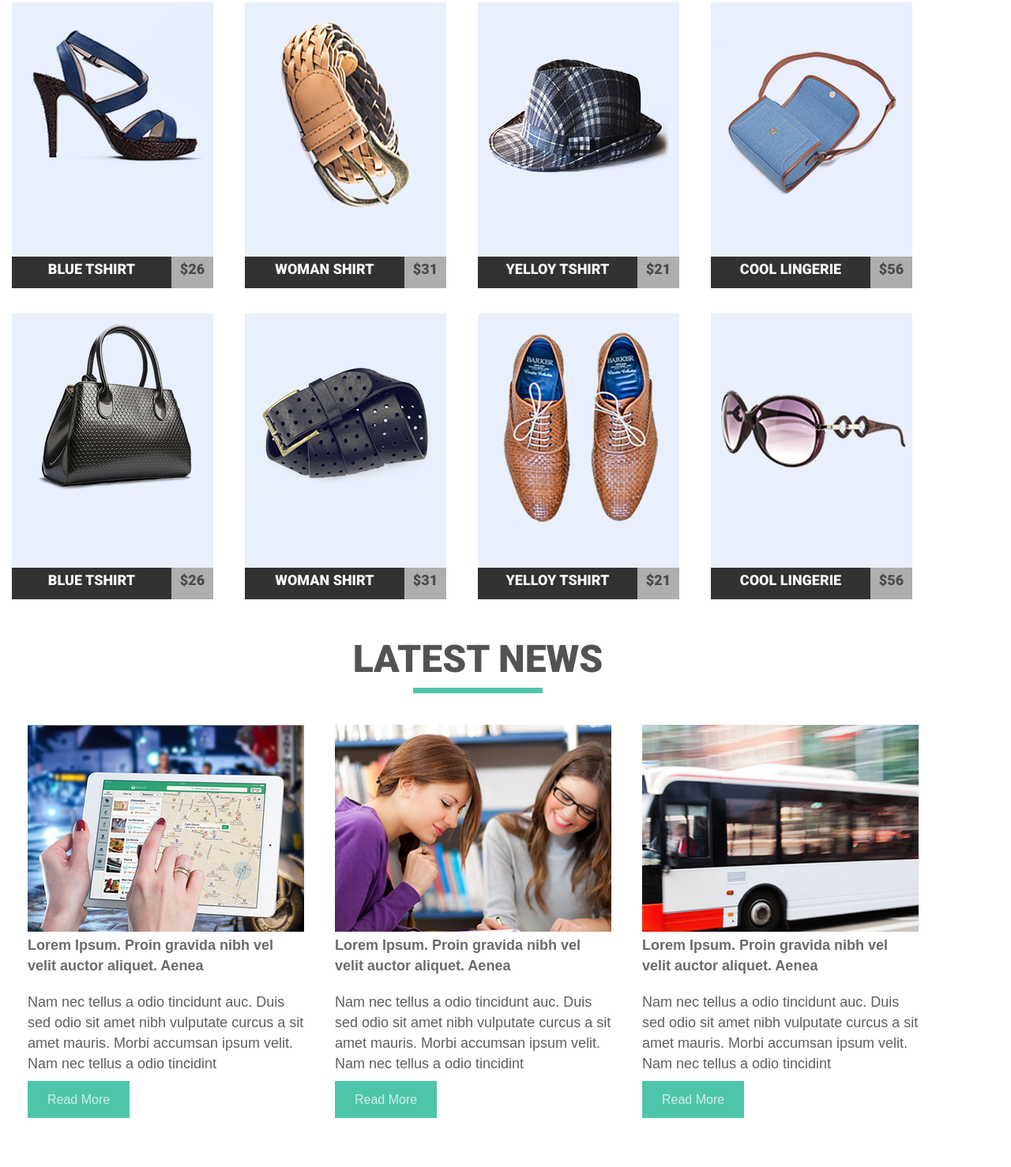
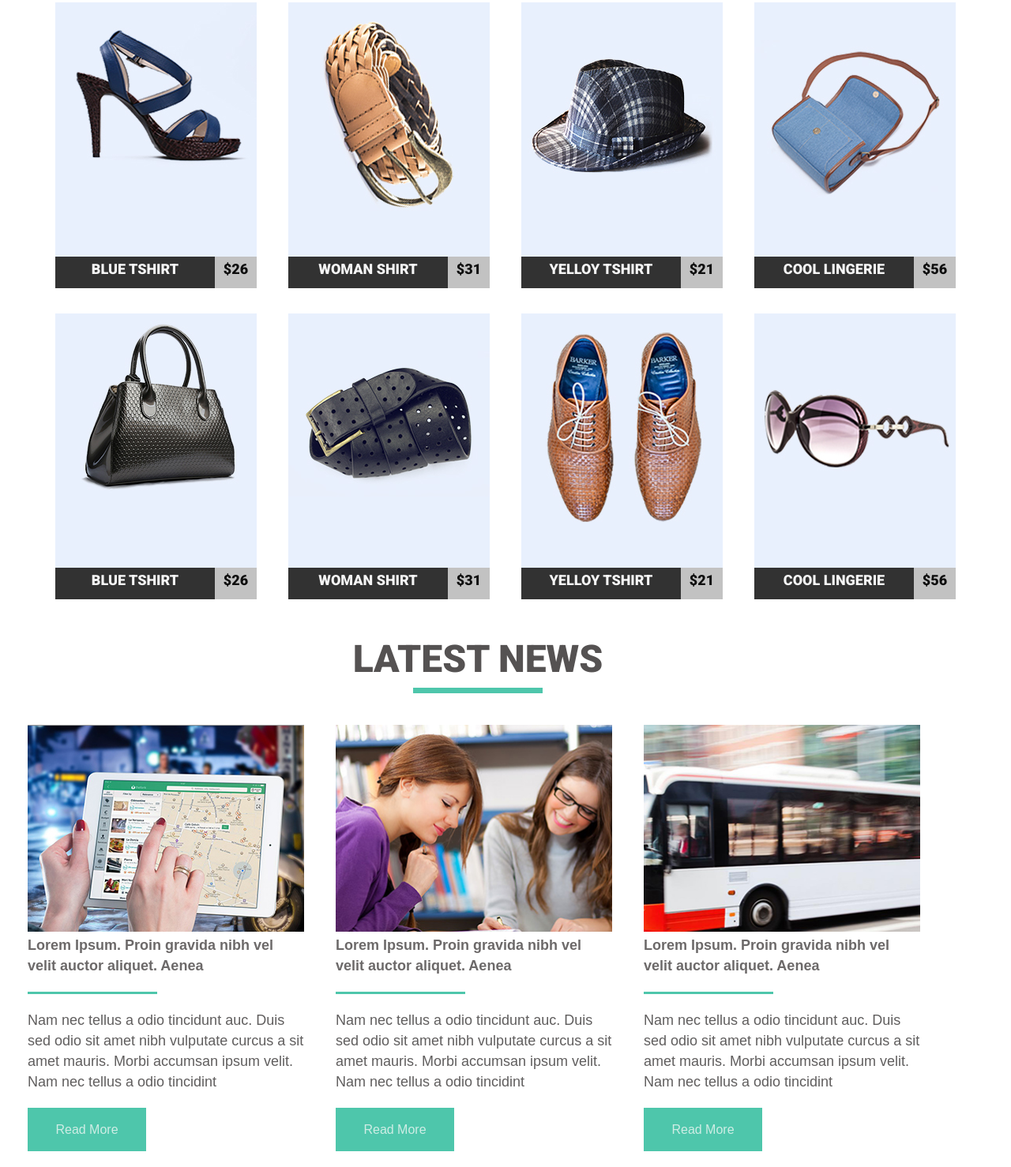
Before and after one commit to horianina/horianina-goit-fe-course, a plain HTML site: page module-04/index.html in a window 1280 px wide. Shown: the part 158-1636 px from the top of the page at 79% size. Before the commit the page ends 1584 px from the top, so only its background shows below. Drawn offline with Linux system fonts and the light colour scheme.

Commit message:
changed module-04

```diff
--- a/module-04/css/styles.css
+++ b/module-04/css/styles.css
@@ -17,6 +17,7 @@
     width: 1140px;
     padding-left: 15px;
     padding-right: 15px;
+    margin: 0 auto;
 }
 .logo {
     float: left;
@@ -77,7 +78,12 @@
 
 }
 
+
+
 .row-list-price:hover {
+    background-color: #1abc9c;
+}
+.row-list-name:hover {
     background-color: #1abc9c;
 }
 .row-list-rectangle {
@@ -132,7 +138,7 @@
     line-height: 32px;
     width: 202px;
     height: 40px;
-    background-color: #323232;
+
     color: #f5f5f5;
     margin: 0;
     padding: 0;
@@ -148,8 +154,7 @@
     line-height: 32px;
     width: 53px;
     height: 40px;
-
-    background-color: #8c8c8c;
+    background-color: #ffffff;
     opacity: 0.7;
     margin: 0;
     padding: 0;
@@ -171,10 +176,10 @@
     margin-right: 10px;
 }
 .page-footer-row:not(:nth-child(3n)){
-    margin-right: 39px;
+    margin-right: 40px;
 }
 .page-footer-row::not(:nth-last-child(-n+3)) {
-    margin-bottom: 83px;
+    margin-bottom: 82px;
 }
 .page-footer-name {
     font-family: "Roboto", "Arial", serif;
@@ -196,6 +201,15 @@
     margin: 0;
     margin-bottom: 20px;
 }
+.page-footer-heading::after {
+
+    display: block;
+    width: 164px;
+    height: 3px;
+    background-color: #4ec6ab ;
+    content: '';
+    margin: 20px 0;
+}
 .page-footer-post {
     font-family: "OpenSans", "Arial", sans-serif;
     font-size: 18px;
@@ -205,12 +219,14 @@
     margin-bottom: 20px;
 }
 .page-footer-link {
+    display: block;
     font-family: "OpenSans", "Arial", sans-serif;
     background-color: #4ec6ab;
     text-decoration: none;
+    text-align: center;
     color: #cfede5;
-    width: 160px;
-    height: 50px;
+    width: 100px;
+    height: 25px;
     font-size: 16px;
     line-height: 26px;
     padding: 15px 25px;
--- a/module-04/index.html
+++ b/module-04/index.html
@@ -11,7 +11,7 @@
     <body>
 
         <header class="page-header clearfix">
-            <div class="container">
+            <div class="container clearfix">
             <a href="#" class="logo">Mart</a>
                <ul class="site-navigation clearfix">
 
@@ -27,13 +27,13 @@
         <main>
 
             <section class="row">
-                <div class="container">
+                <div class="container clearfix">
                 <h2 class="row-list-heading">Featured products</h2>
 
                 <ul class="row-list clearfix">
                     <li class="row-list-rectangle">
                         <img class="row-list-image" src="img/image1.jpg" alt="row member image" width="255" height="322">
-                        <div class="row-list-name">
+                        <div class="row-list-name clearfix">
                             <h2><a href="#" class="row-list-names">blue tshirt</a></h2>
                             <p class="row-list-price">$26</p>
                         </div>
@@ -41,7 +41,7 @@
                     </li>
                     <li class="row-list-rectangle">
                         <img class="row-list-image" src="img/image2.jpg" alt="row member image" width="255" height="322">
-                        <div class="row-list-name">
+                        <div class="row-list-name clearfix">
                             <h2><a href="#" class="row-list-names">woman shirt</a></h2>
                             <p class="row-list-price">$31</p>
                         </div>
@@ -49,7 +49,7 @@
                     </li>
                     <li class="row-list-rectangle">
                         <img class="row-list-image" src="img/image3.jpg" alt="row member image" width="255" height="322">
-                        <div class="row-list-name">
+                        <div class="row-list-name clearfix">
                             <h2><a href="#" class="row-list-names">yelloy tshirt</a></h2>
                             <p class="row-list-price">$21</p>
                         </div>
@@ -57,7 +57,7 @@
                     </li>
                     <li class="row-list-rectangle">
                         <img class="row-list-image" src="img/image4.jpg" alt="row member image" width="255" height="322">
-                        <div class="row-list-name">
+                        <div class="row-list-name clearfix">
                             <h2><a href="#" class="row-list-names">Cool lingerie</a></h2>
                             <p class="row-list-price">$56</p>
                         </div>
@@ -65,7 +65,7 @@
                     </li>
                     <li class="row-list-rectangle">
                         <img class="row-list-image" src="img/image5.jpg" alt="row member image" width="255" height="322">
-                        <div class="row-list-name">
+                        <div class="row-list-name clearfix">
                             <h2><a href="#" class="row-list-names">blue tshirt</a></h2>
 
                             <p class="row-list-price">$26</p>
@@ -74,7 +74,7 @@
                     </li>
                     <li class="row-list-rectangle">
                         <img class="row-list-image" src="img/image6.jpg" alt="row member image" width="255" height="322">
-                        <div class="row-list-name">
+                        <div class="row-list-name clearfix">
                             <h2><a href="#" class="row-list-names">woman shirt</a></h2>
 
                             <p class="row-list-price">$31</p>
@@ -83,7 +83,7 @@
                     </li>
                     <li class="row-list-rectangle">
                         <img class="row-list-image" src="img/image7.jpg" alt="row member image" width="255" height="322">
-                        <div class="row-list-name">
+                        <div class="row-list-name clearfix">
                             <h2><a href="#" class="row-list-names">yelloy tshirt</a></h2>
 
                             <p class="row-list-price">$21</p>
@@ -92,7 +92,7 @@
                     </li>
                     <li class="row-list-rectangle">
                         <img class="row-list-image" src="img/image8.jpg" alt="row member image" width="255" height="322">
-                        <div class="row-list-name">
+                        <div class="row-list-name clearfix">
                             <h2><a href="#" class="row-list-names">Cool lingerie</a></h2>
 
                             <p class="row-list-price">$56</p>
@@ -102,7 +102,7 @@
                </div>
             </section>
             <section class="page-footer">
-                    <div class="container">
+                    <div class="container clearfix">
                     <h2 class="page-footer-name">LATEST NEWS</h2>
                   <ul class="page-footer-list clearfix">
                       <li class="page-footer-row">
```
